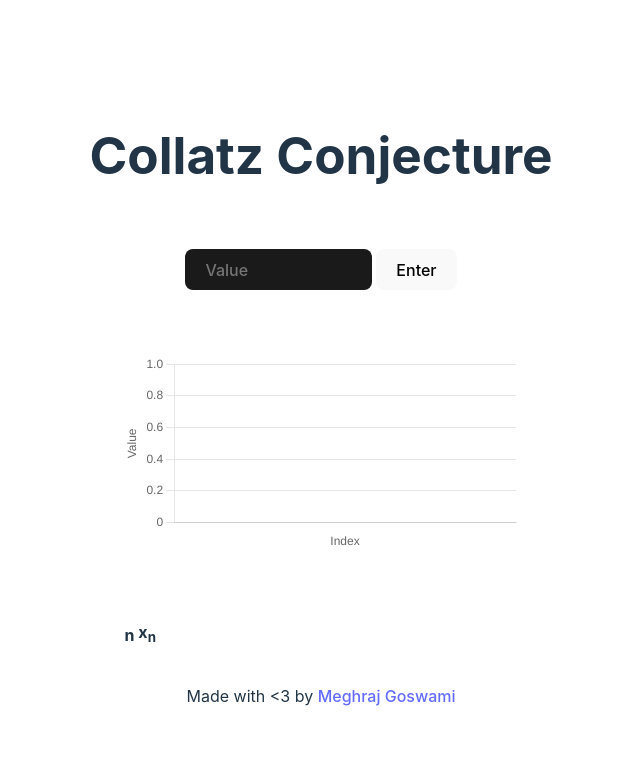
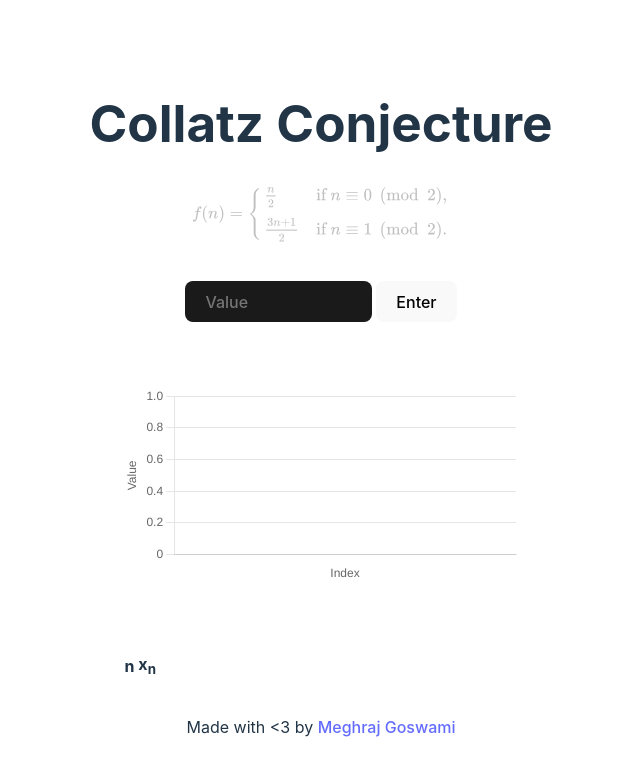
Before and after one commit to megz15/collatz, a Svelte app: page / in a window 1280 px wide. Shown: the top 776 px of the page, without its empty margins (319-959 px from the left). Built offline with nearby package versions, Linux system fonts and the light colour scheme.

Commit message:
feat: add sequence builder graphic

```diff
--- a/src/App.svelte
+++ b/src/App.svelte
@@ -1,6 +1,7 @@
 <script lang="ts">
 	import { onMount } from 'svelte';
     import { Chart } from 'chart.js/auto';
+	import collatz_img from './assets/collatz.svg';
 
 	let n:number
 	let collatz_sequence: number[] = []
@@ -70,6 +71,8 @@
 
 <main>
 	<h1>Collatz Conjecture</h1>
+	<img src={collatz_img} style="filter: invert(0.75);" />
+	<!-- <p><a href="https://en.wikipedia.org/wiki/Collatz_conjecture">Read More</a></p> -->
 
 	<div class="card">
 		<input placeholder="Value" bind:value={n} size="10"> <button on:click={calculate}>Enter</button>
```
Also changed, not shown: src/assets/collatz.svg (added).
